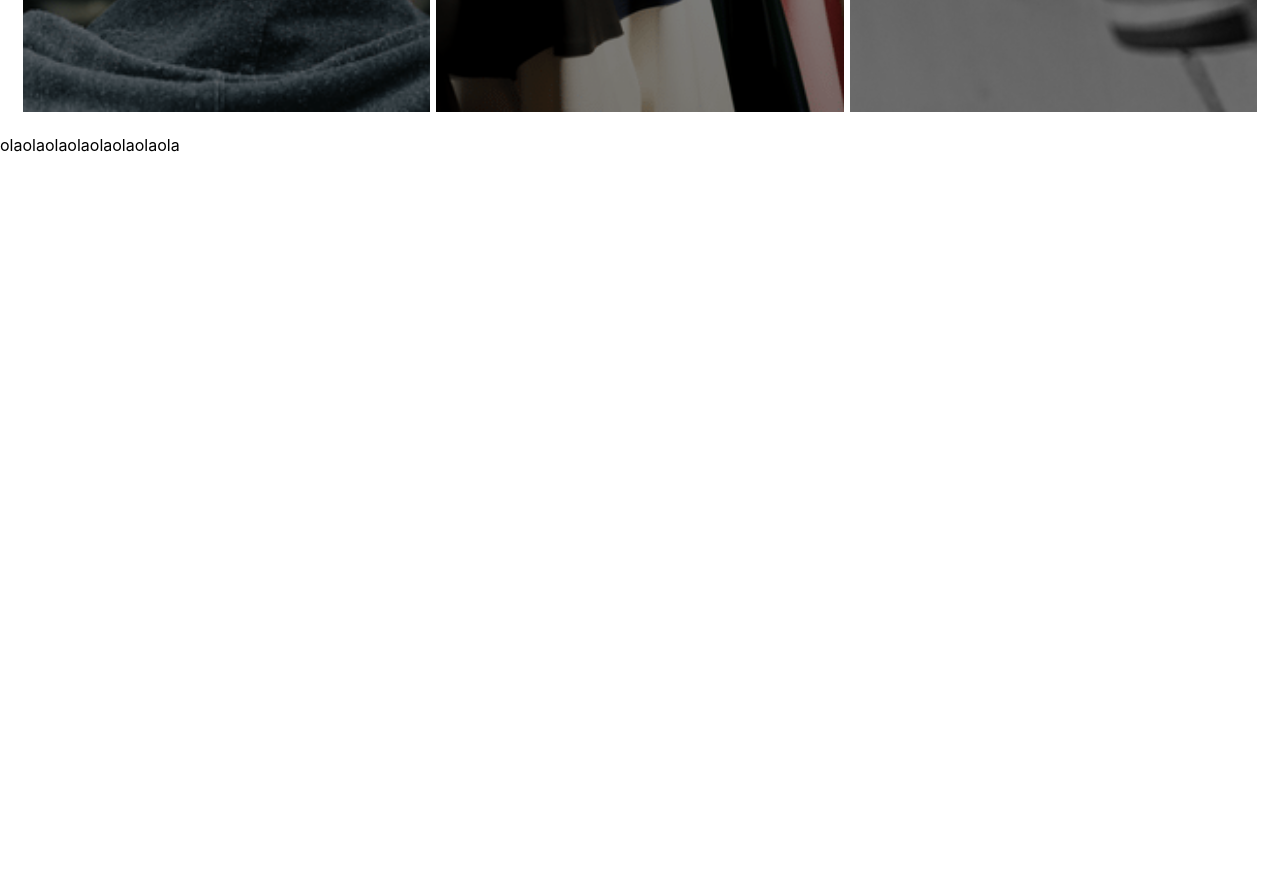
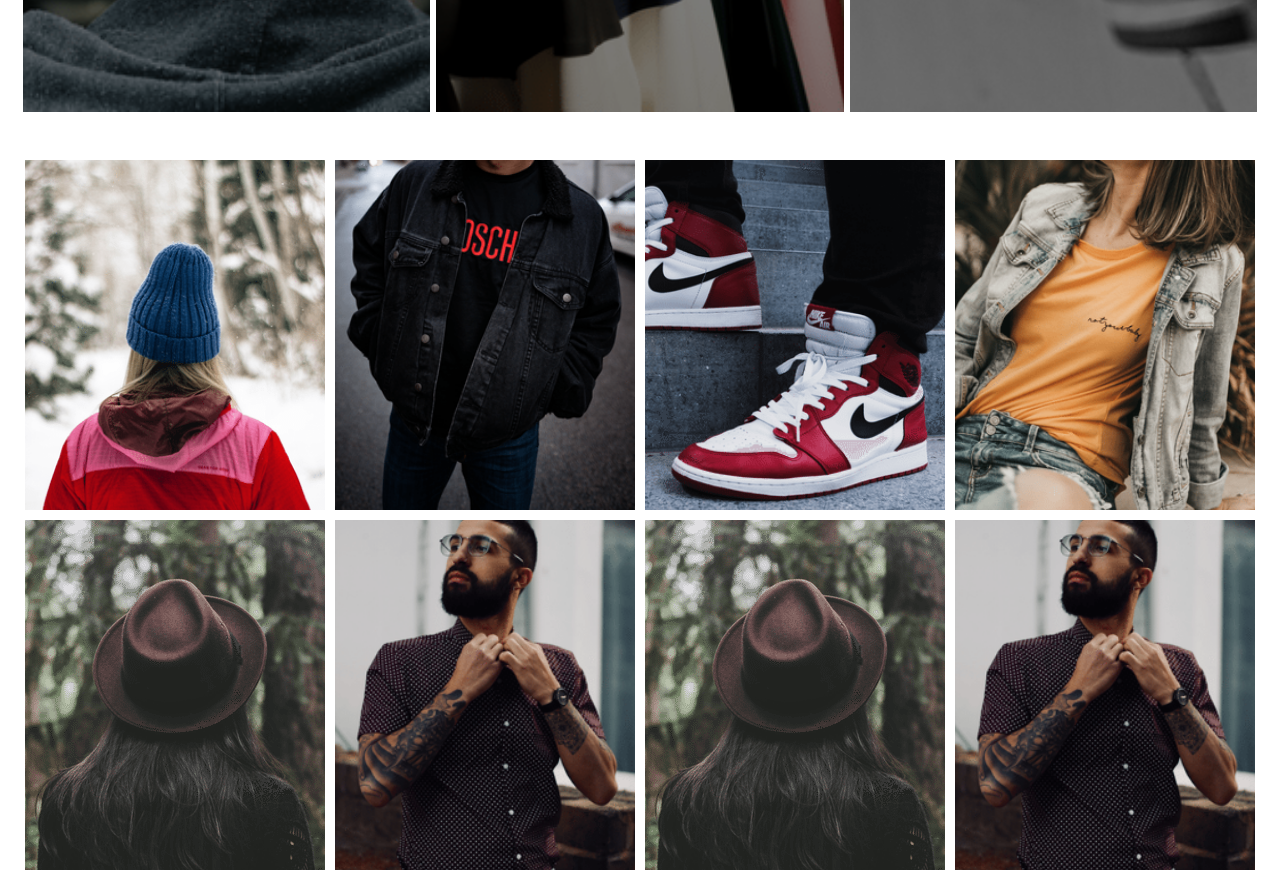
Before and after one commit to FelixPereira/LojaVirtual, a React (Create React App) app: page / in a window 1280 px wide. Shown: the part 1360-2255 px from the top of the page. Before the commit the page ends 1515 px from the top, so only its background shows below. Built offline with nearby package versions, Linux system fonts and the light colour scheme.

Commit message:
Create product component

```diff
--- a/src/components/Product.jsx
+++ b/src/components/Product.jsx
@@ -1,14 +1,89 @@
 import React from 'react';
 import styled from 'styled-components';
+import { ReactComponent as CartIcon } from '../assets/cart-add.svg';
+import { ReactComponent as Search } from '../assets/search.svg';
+import { ReactComponent as HeartIcon } from '../assets/heart.svg';
+
+const Info = styled.div`
+  opacity: 0;
+  width: 100%;
+  height: 100%;
+  position: absolute;
+  top: 0;
+  left: 0;
+  z-index: 3;
+  background-color: rgba(0,0,0,0.2);
+  display: flex;
+  align-items: center;
+  justify-content: center;
+  transition: all 0.5s ease;
+  cursor: pointer;
+`;
 
 const Container = styled.div`
+  flex: 1;
+  margin: 5px;
+  min-width: 280px;
+  height: 350px;
+  display: flex;
+  align-items: center;
+  justify-content: center;
+  background-color: #f5fbfb;
+  position: relative;
 
+  &:hover ${Info}{
+    opacity: 1;
+  }
 `;
 
-const Product = () => {
+const Circle = styled.div`
+  width: 200px;
+  height: 200px;
+  border-radius: 50%;
+  background-color: #fff;
+  position: absolute;
+`;
+const Image = styled.img`
+  height: 100%;
+  width: 100%;
+  object-fit: cover;
+  z-index: 2;
+`;
+
+const IconContainer = styled.div`
+  width: 40px;
+  height: 40px;
+  border-radius: 50%;
+  background-color: #fff;
+  display: flex;
+  align-items: center;
+  justify-content: center;
+  margin: 10px;
+  cursor: pointer;
+  transition: all .5s;
+
+  &:hover {
+    background-color: #e9f5f5;
+    transform: scale(1.1);
+  }
+`;
+
+const Product = ({item}) => {
   return(
     <Container>
-      ola
+      <Circle />
+      <Image src={item.img} />
+      <Info>
+        <IconContainer>
+          <CartIcon style={{width: '30px', height: '30px'}} />
+        </IconContainer>
+        <IconContainer>
+          <Search style={{width: '20px', height: '20px'}} />
+        </IconContainer>
+        <IconContainer>
+          <HeartIcon style={{width: '20px', height: '20px'}} />
+        </IconContainer>
+      </Info>
     </Container>
   )
 };
--- a/src/components/Products.jsx
+++ b/src/components/Products.jsx
@@ -6,6 +6,9 @@ import Product from './Product';
 const Container = styled.div`
   display: flex;
   align-items: center;
+  padding: 20px;
+  flex-wrap: wrap;
+  justify-content: space-between;
 `;
 
 const Products = () => {
```
